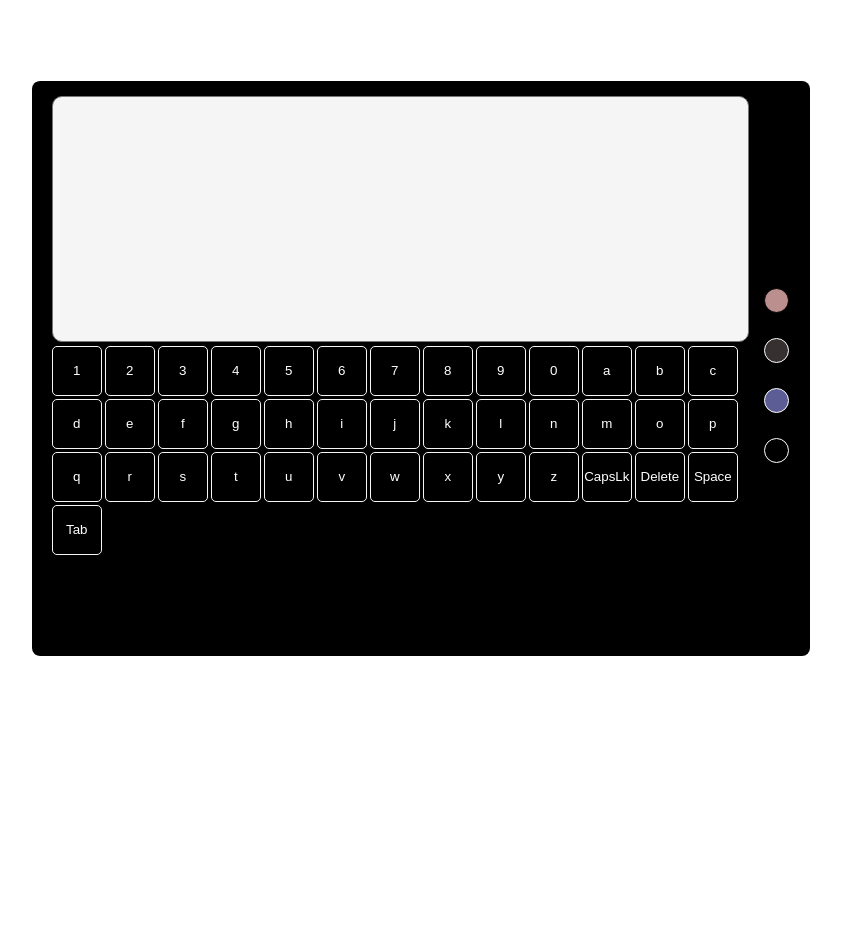
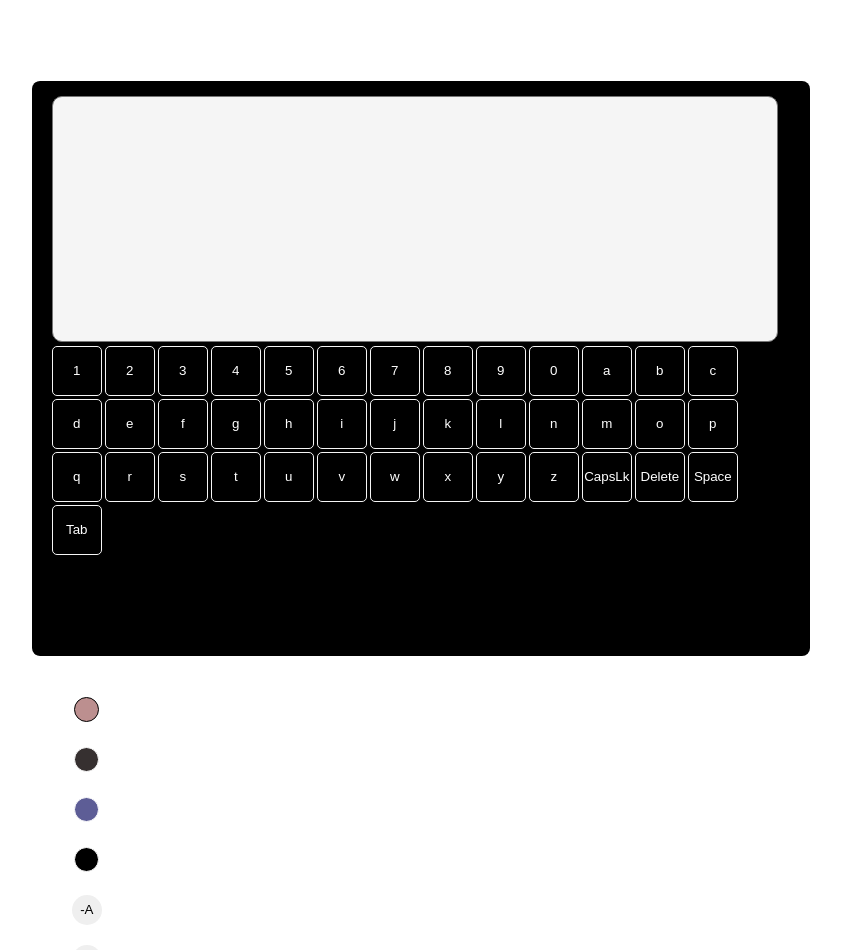
Before and after one commit to RosanneVN/Teclado, a React (Vite) app: page / in a window 1280 px wide. Shown: the top 950 px of the page, without its empty margins (219-1060 px from the left). Before the commit the page ends 800 px from the top, so only its background shows below. Built offline with nearby package versions, Linux system fonts and the light colour scheme.

Commit message:
increment and decrement buttons

```diff
--- a/src/App.css
+++ b/src/App.css
@@ -34,6 +34,18 @@ border-radius: 10px;
 textarea{
     resize: none;
 }
+
+/*Letter Size*/
+.size-12{font-size: 12px;}
+.size-14{font-size: 14px;}
+.size-16{font-size: 16px;}
+.size-18{font-size: 20px;}
+.size-20{font-size: 24px;}
+.size-22{font-size: 28px;}
+.size-24{font-size: 30px;}
+.size-26{font-size: 35px;}
+.size-28{font-size: 40px;}
+
 
 /*Botones de color*/
 .button{
--- a/src/App.jsx
+++ b/src/App.jsx
@@ -1,40 +1,29 @@
 import { useState } from "react";
 import "./App.css";
 import { Letters } from "./components/Letters";
-import { WritenProvider } from "./contex/Writing";
+import { WritenProvider } from "./context/Writing";
 import Screen from "./components/Screen";
 import ColorButton from "./components/buttonsGroup/ColorButton";
+import IncrementButton from "./components/buttonsGroup/IncrementButton";
+import { SizingProvider } from "./context/Sizing";
 
 function App() {
   const [color, setColor] = useState("black");
-
-
-  const [size, setSize] = useState(7);
-  const increaseClick = () => {
-    setSize(size + 5);
-  };
-
-  const diminishClick = () => {
-    if (size <= 7) {
-      return;
-    } else {
-      setSize(size - 5);
-    }
-  };
 
   return (
     <main>
       <div className={`board ${color}`}>
         <div className="content">
+          <SizingProvider>
             <WritenProvider>
               <Screen></Screen>
               <Letters></Letters>
             </WritenProvider>
-        </div>
             <div className="button">
               <ColorButton setColor={setColor}></ColorButton>
-
-
+              <IncrementButton></IncrementButton>
+            </div>
+          </SizingProvider>
         </div>
       </div>
     </main>
--- a/src/components/Letters.jsx
+++ b/src/components/Letters.jsx
@@ -1,6 +1,6 @@
 import { useContext, useState } from "react";
 import { KEYS } from "../constantes";
-import { WritenContext } from "../contex/Writing";
+import { WritenContext } from "../context/Writing";
 
 export const Letters = () => {
   const [keyM, setKeyM] = useState(false);
--- a/src/components/Screen.jsx
+++ b/src/components/Screen.jsx
@@ -1,13 +1,15 @@
 import { useContext } from "react";
-import { WritenContext } from "../contex/Writing";
+import { WritenContext } from "../context/Writing";
+import { SizingContext } from "../context/Sizing";
 
 const Screen = () => {
   const { writen } = useContext(WritenContext);
+  const { size } = useContext(SizingContext);
 
   return (
     <section>
       <textarea
-        className="screen"
+        className={`screen size-${size}`}
         value={writen}
       ></textarea>
     </section>
--- a/src/components/buttonsGroup/ColorButton.jsx
+++ b/src/components/buttonsGroup/ColorButton.jsx
@@ -1,5 +1,3 @@
-
-
 const ColorButton = (setColor) => {
     const handleClick = (newColorBoard) => {
         setColor(newColorBoard);
--- a/src/components/buttonsGroup/IncrementButton.jsx
+++ b/src/components/buttonsGroup/IncrementButton.jsx
@@ -1,8 +1,30 @@
+import { useContext } from "react";
+import { SizingContext } from "../../context/Sizing";
+
+const IncrementButton = () => {
+  const { size, setSize } = useContext(SizingContext);
+  console.log(size);
+  const increaseClick = () => {
+    setSize(size + 2);
+  };
+
+  const diminishClick = () => {
+    if (size <= 12) {
+      return;
+    }
+    setSize(size - 2);
+  };
+
+  return (
     <div className="button-content-size">
-            <button className="button-size" onClick={increaseClick}>
+      <button className="button-size" onClick={diminishClick}>
         -A
       </button>
-            <button className="button-size" onClick={diminishClick}>
+      <button className="button-size" onClick={increaseClick}>
         +A
       </button>
     </div>
+  );
+};
+
+export default IncrementButton;
--- /dev/null
+++ b/src/context/Sizing.jsx
@@ -0,0 +1,16 @@
+import { createContext, useState } from "react";
+
+export const SizingContext = createContext()
+
+// eslint-disable-next-line react/prop-types
+export function SizingProvider({children}) {
+    const [size, setSize] = useState(12)
+    return(
+        <SizingContext.Provider value={{
+            size,
+            setSize
+        }} >
+            {children}
+        </SizingContext.Provider>
+    )
+}
```
Also changed, not shown: src/context/Writing.jsx (renamed from src/contex/Writing.jsx). Lines whose indentation alone changed are shown as unchanged.
